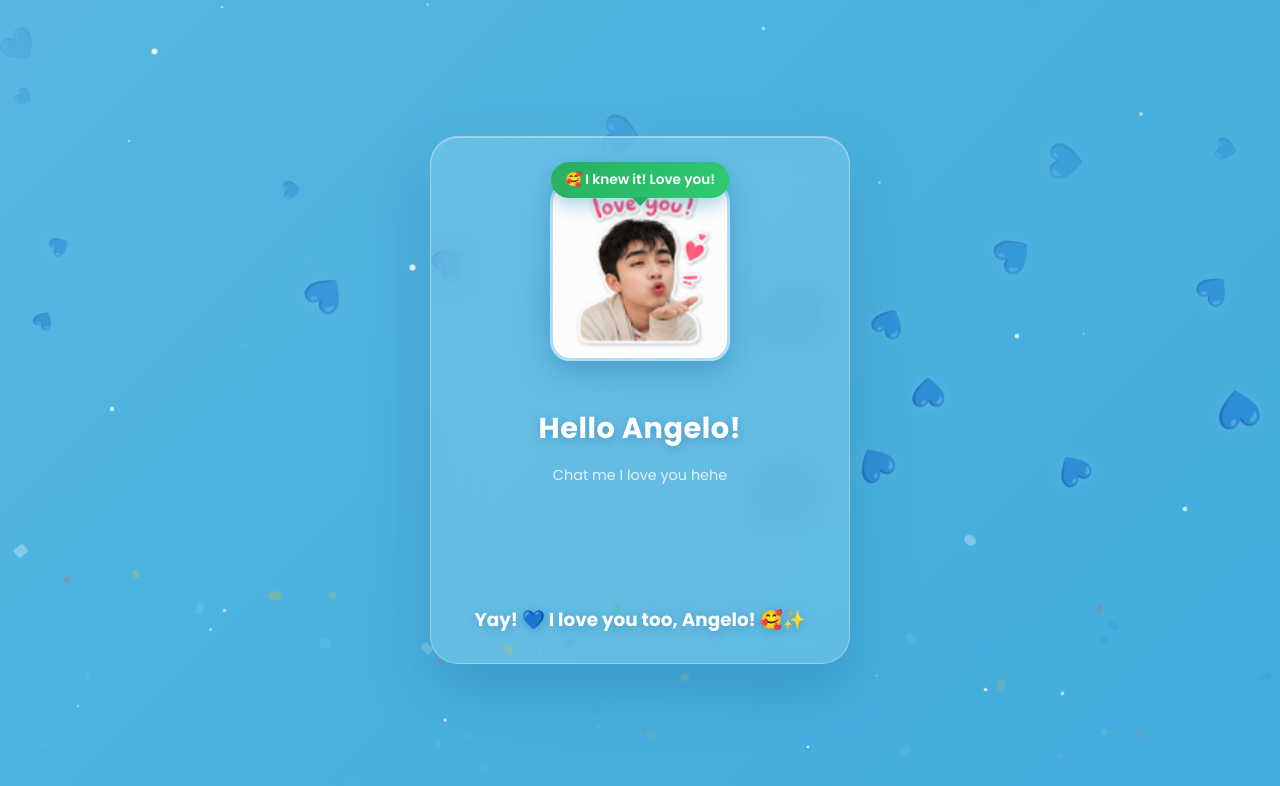
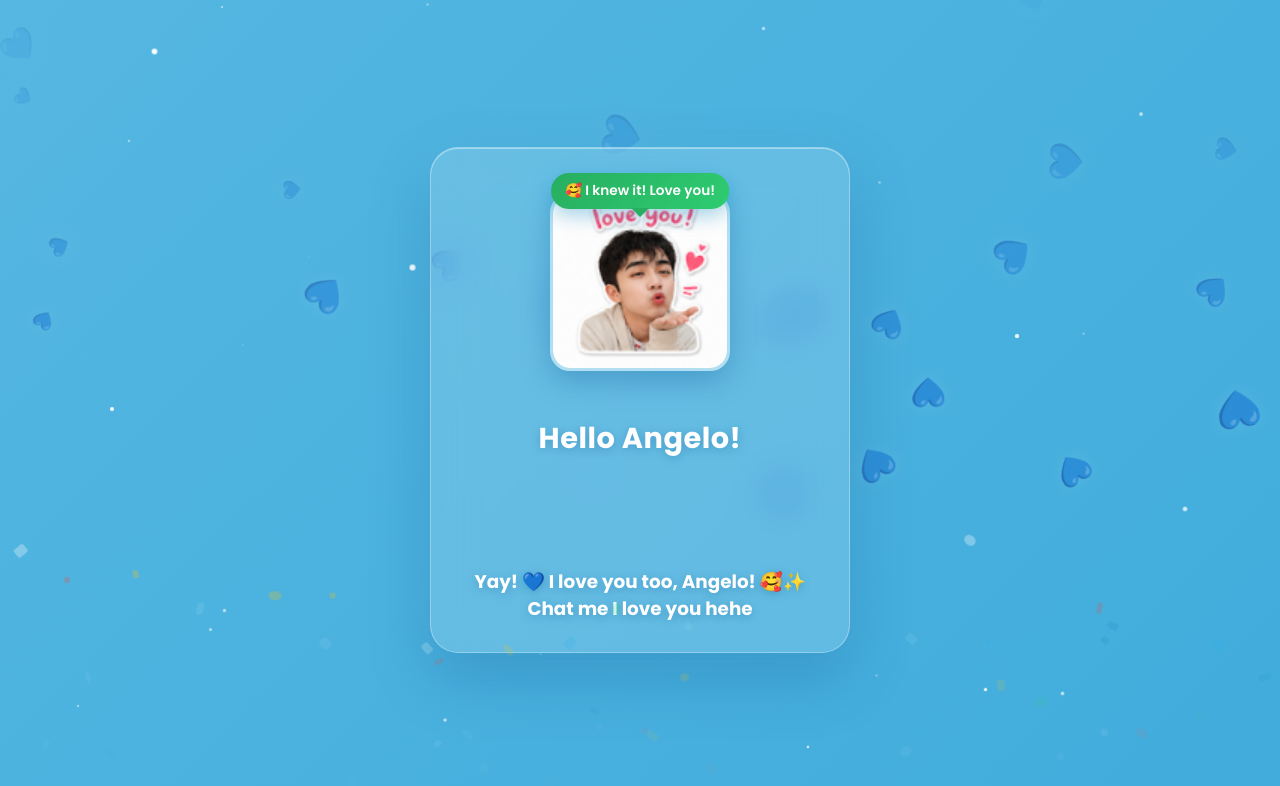
Before and after one commit to gianpaolo29/try, a plain HTML site: page index.html in a window 1280 px wide. Both pictures are taken after a click on the button "Yes! 💙". Drawn offline with Linux system fonts and the light colour scheme.

Commit message:
show 'Chat me I love you hehe' only after tapping Yes

```diff
--- a/index.html
+++ b/index.html
@@ -339,7 +339,6 @@
     </div>
   </div>
   <h1>Hello Angelo!</h1>
-  <p class="subtitle">Chat me I love you hehe</p>
 
   <div class="buttons">
     <button id="yesBtn" onclick="sayYes()">Yes! 💙</button>
@@ -429,7 +428,7 @@
   }
 
   function sayYes() {
-    message.innerHTML = "Yay! 💙 I love you too, Angelo! 🥰✨";
+    message.innerHTML = "Yay! 💙 I love you too, Angelo! 🥰✨<br>Chat me I love you hehe";
     noBtn.style.display = 'none';
     yesBtn.style.display = 'none';
 
```
